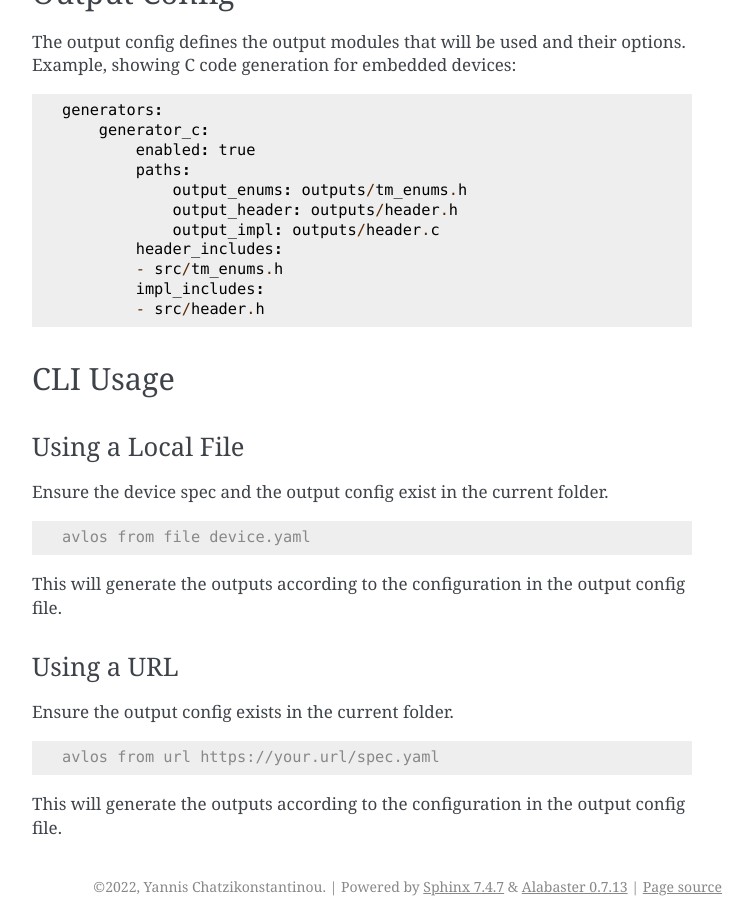
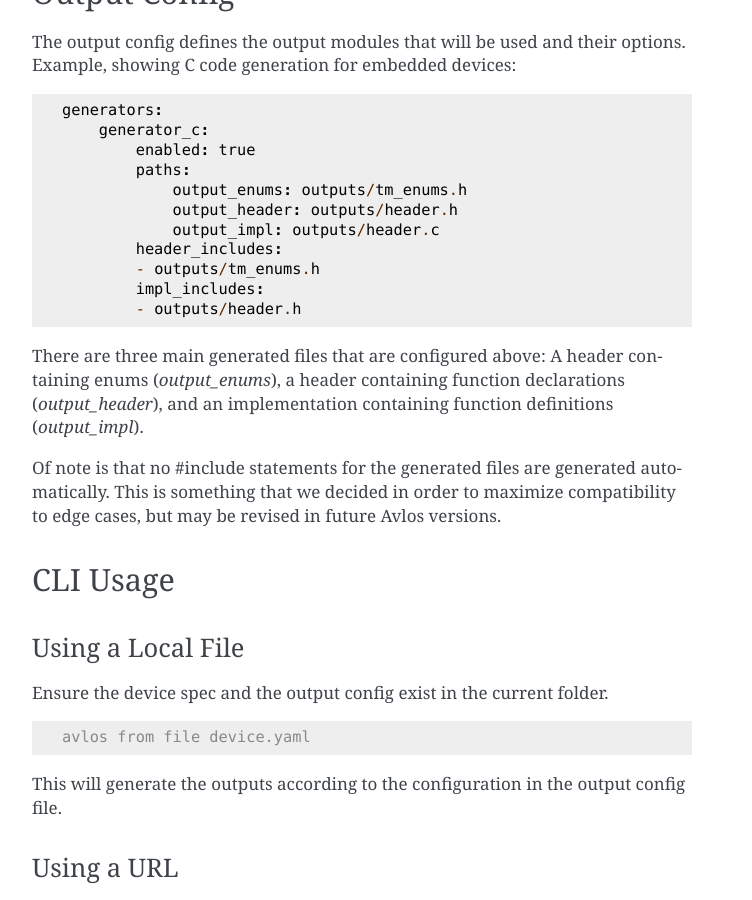
Before and after one commit to tinymovr/avlos, a Sphinx documentation site: the page built from docs/config.rst, in a window 1280 px wide and 900 px high, scrolled down 1840 px. Shown: the whole window, without its empty margins (388-1140 px from the left). Built offline with Sphinx 7.4.7, drawn with Linux system fonts in a browser that asks for light colours.

Commit message:
update docs

```diff
--- a/docs/config.rst
+++ b/docs/config.rst
@@ -68,9 +68,13 @@ The output config defines the output modules that will be used and their options
                 output_header: outputs/header.h
                 output_impl: outputs/header.c
             header_includes:
-            - src/tm_enums.h
+            - outputs/tm_enums.h
             impl_includes:
-            - src/header.h
+            - outputs/header.h
+
+There are three main generated files that are configured above: A header containing enums (`output_enums`), a header containing function declarations (`output_header`), and an implementation containing function definitions (`output_impl`).
+
+Of note is that no #include statements for the generated files are generated automatically. This is something that we decided in order to maximize compatibility to edge cases, but may be revised in future Avlos versions.
 
 CLI Usage
 ---------
```
